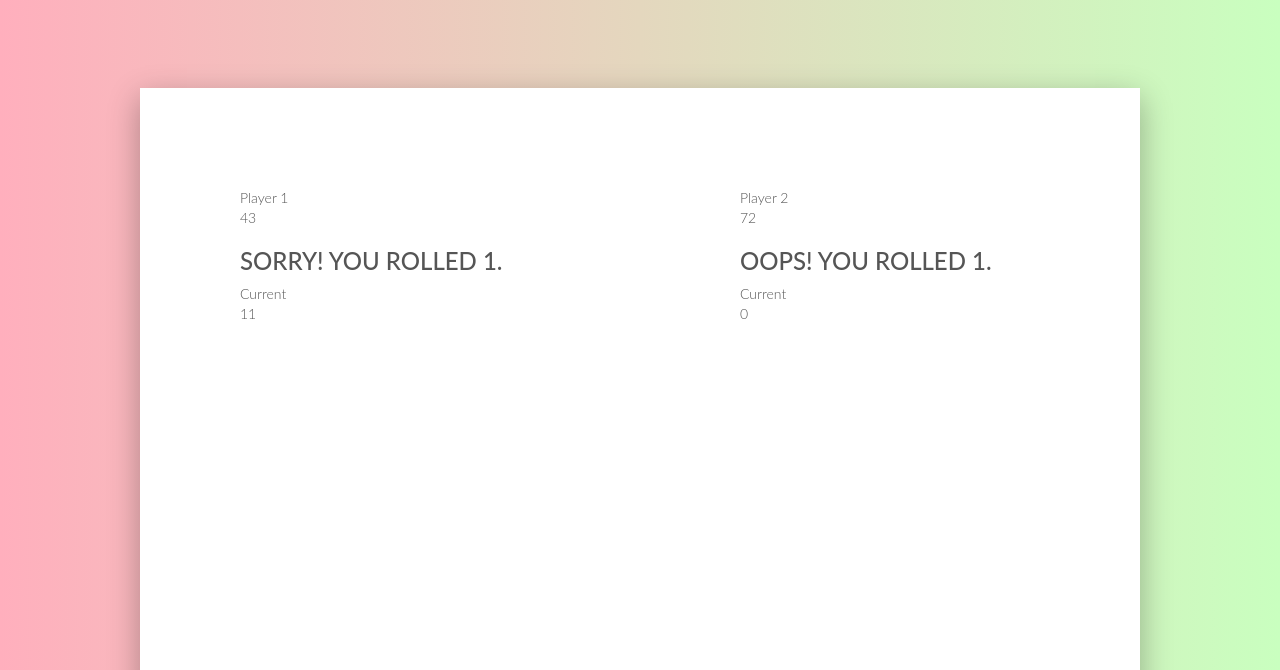
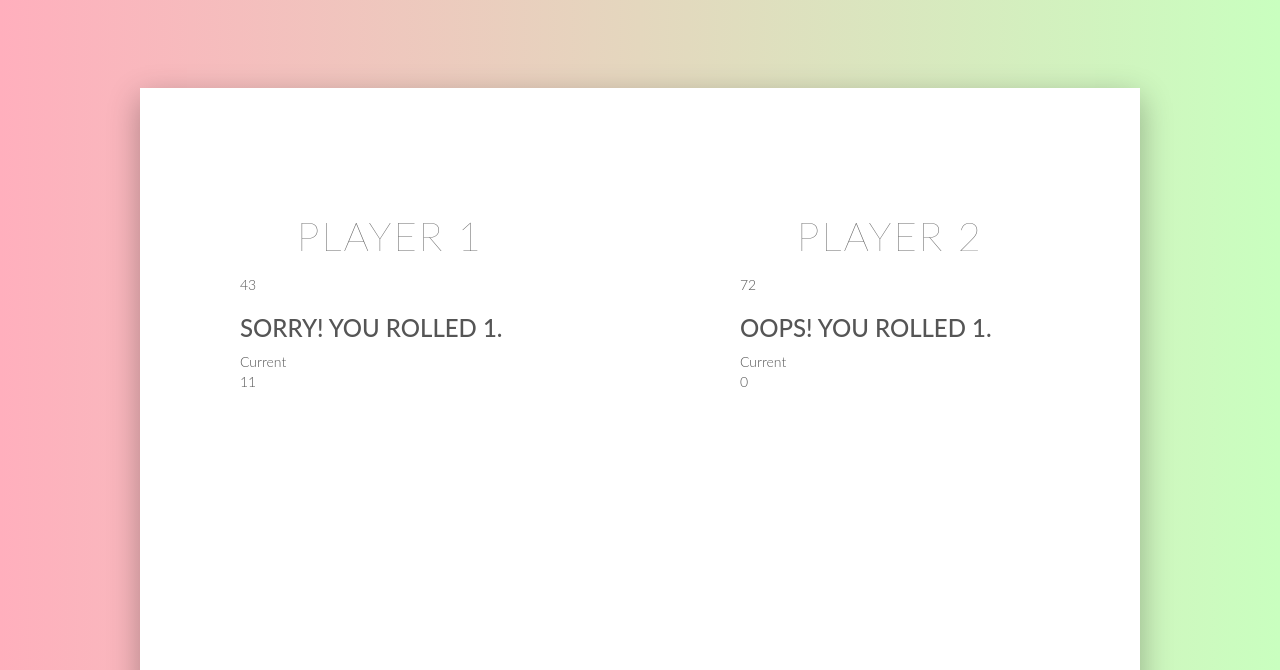
Before and after one commit to trishkare/pig-dice, a plain HTML site: page pig-dice.html in a window 1280 px wide. Shown: the top 670 px of the page. Drawn offline with nearby package versions, Linux system fonts and the light colour scheme.

Commit message:
add styles to player name

```diff
--- a/css/styles.css
+++ b/css/styles.css
@@ -46,3 +46,14 @@ h3, p, li {text-transform: uppercase;}
     height: 600px;
     padding: 100px;
 }
+
+.player-name {
+    font-size: 40px;
+    text-align: center;
+    text-transform: uppercase;
+    letter-spacing: 2px;
+    font-weight: 100;
+    margin-top: 20px;
+    margin-bottom: 10px;
+    position: relative;
+}
```
